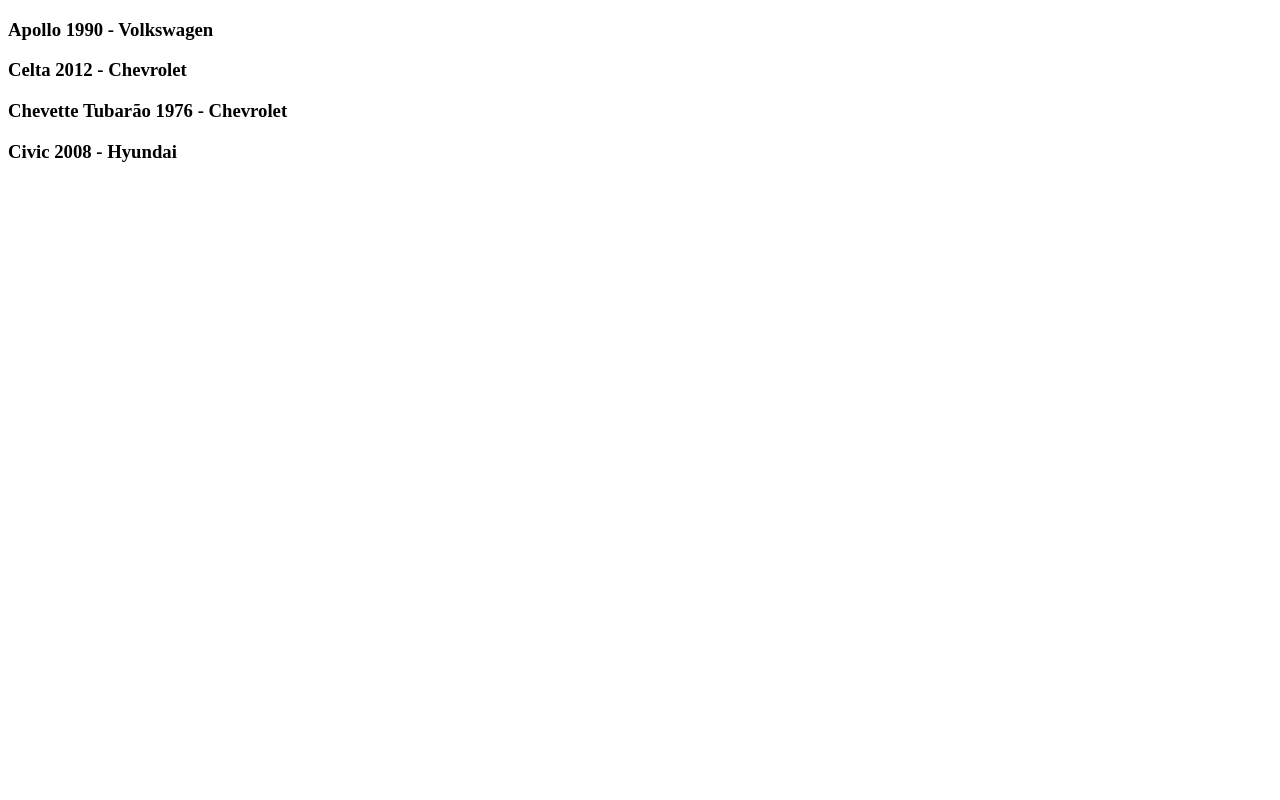
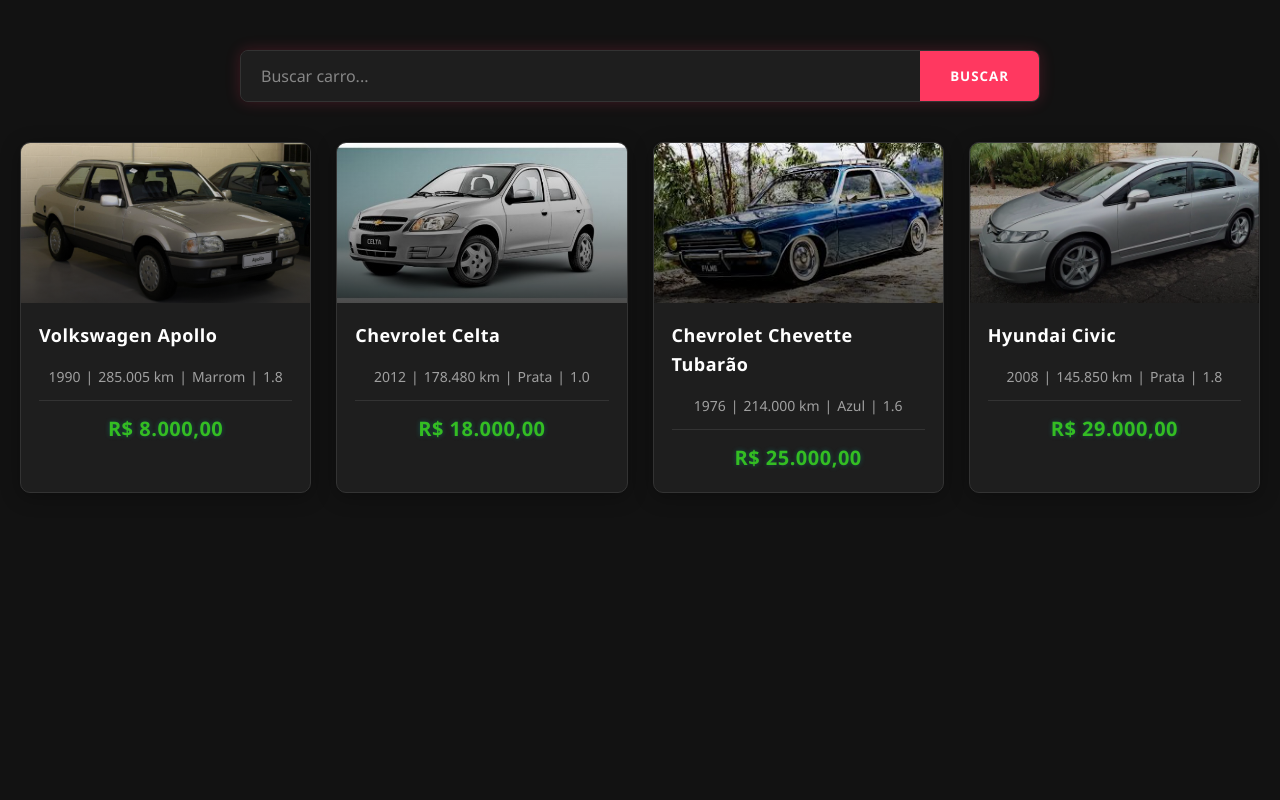
Before and after one commit to RailanDeivid/Car_Sales_System_Web_Project, a Django app: page /cars/ in a window 1280 px wide. Run offline with Django 5.2, Linux system fonts and the light colour scheme; data comes from the database, SQL or seed files in the repository; both versions use the stored data as it was after the commit.

Commit message:
Update: Created css style page 'cars' and update model 'cars

```diff
--- /dev/null
+++ b/app/static/cars/css/styles.css
@@ -0,0 +1,224 @@
+/* Variáveis de cores - Tema Dark */
+:root {
+  --primary: #ff3860;       /* Vermelho vibrante */
+  --primary-light: #ff1443; /* Vermelho mais escuro */
+  --secondary: #34bd22;     /* Verde água brilhante */
+  --dark-bg: #121212;       /* Fundo escuro */
+  --card-bg: #1e1e1e;       /* Fundo dos cards */
+  --text: #e0e0e0;          /* Texto claro */
+  --text-light: #a0a0a0;    /* Texto secundário */
+  --card-title: #ffffff;     /* Título branco */
+  --sponsored: #ff9f1c;     /* Laranja para patrocinados */
+  --border: #333333;        /* Bordas escuras */
+}
+
+/* Reset básico */
+* {
+  margin: 0;
+  padding: 0;
+  box-sizing: border-box;
+  font-family: 'Segoe UI', Tahoma, Geneva, Verdana, sans-serif;
+}
+
+body {
+  background-color: var(--dark-bg);
+  color: var(--text);
+  line-height: 1.6;
+  padding: 20px;
+  min-height: 100vh;
+}
+
+/* Formulário de busca - Estilo Neon */
+form {
+  max-width: 800px;
+  margin: 30px auto;
+  display: flex;
+  border-radius: 8px;
+  overflow: hidden;
+  background-color: var(--card-bg);
+  border: 1px solid var(--border);
+  box-shadow: 0 0 15px rgba(255, 56, 96, 0.2);
+}
+
+form input[type="text"] {
+  flex: 1;
+  padding: 14px 20px;
+  border: none;
+  font-size: 16px;
+  outline: none;
+  background-color: var(--card-bg);
+  color: var(--text);
+}
+
+form input[type="text"]::placeholder {
+  color: var(--text-light);
+  opacity: 0.8;
+}
+
+form button {
+  background-color: var(--primary);
+  color: white;
+  border: none;
+  padding: 0 30px;
+  font-weight: 600;
+  cursor: pointer;
+  transition: all 0.3s ease;
+  text-transform: uppercase;
+  letter-spacing: 1px;
+}
+
+form button:hover {
+  background-color: var(--primary-light);
+  box-shadow: 0 0 10px rgba(255, 56, 96, 0.5);
+}
+
+/* Grid de carros - Efeito de profundidade */
+.car-grid {
+  display: grid;
+  grid-template-columns: repeat(auto-fill, minmax(280px, 1fr));
+  gap: 25px;
+  max-width: 1300px;
+  margin: 40px auto;
+}
+
+/* Card de carro - Estilo Dark Modern */
+.car-card {
+  background-color: var(--card-bg);
+  border-radius: 10px;
+  overflow: hidden;
+  box-shadow: 0 4px 20px rgba(0, 0, 0, 0.3);
+  transition: all 0.3s cubic-bezier(0.25, 0.8, 0.25, 1);
+  border: 1px solid var(--border);
+  position: relative;
+}
+
+.car-card:hover {
+  transform: translateY(-5px);
+  box-shadow: 0 8px 25px rgba(2, 199, 18, 0.3);
+  border-color: var(--secondary);
+}
+
+/* Container da imagem com overlay */
+.car-image-container {
+  width: 100%;
+  height: 160px;
+  overflow: hidden;
+  position: relative;
+}
+
+.car-image-container::before {
+  content: '';
+  position: absolute;
+  top: 0;
+  left: 0;
+  width: 100%;
+  height: 100%;
+  background: linear-gradient(to top, rgba(0,0,0,0.7), transparent);
+  z-index: 1;
+}
+
+.car-image-container img {
+  width: 100%;
+  height: 100%;
+  object-fit: cover;
+  transition: transform 0.5s ease;
+}
+
+.car-card:hover .car-image-container img {
+  transform: scale(1.1);
+}
+
+/* Conteúdo do card - Tipografia moderna */
+.car-card-content {
+  padding: 18px;
+  display: flex;
+  flex-direction: column;
+  gap: 12px;
+  position: relative;
+  z-index: 2;
+}
+
+.car-card h2 {
+  font-size: 18px;
+  color: var(--card-title);
+  font-weight: 600;
+  margin-bottom: 4px;
+  letter-spacing: 0.5px;
+}
+
+/* Especificações (KM | Cor | Motor) - Estilo minimalista */
+.car-specs {
+  display: flex;
+  gap: 5px;
+  color: var(--text-light);
+  font-size: 14px;
+  flex-wrap: wrap;
+  align-items: center;
+  justify-content: center;
+}
+
+.car-specs span:not(:last-child)::after {
+  position: absolute;
+  right: -5px;
+  color: var(--border);
+}
+
+/* Preço - Destaque neon */
+.car-price {
+  margin-top: auto;
+  text-align: center;
+  padding-top: 12px;
+  border-top: 1px solid var(--border);
+}
+
+.car-value {
+  color: var(--secondary);
+  font-size: 20px;
+  font-weight: 700;
+  text-shadow: 0 0 5px rgba(0, 209, 178, 0.3);
+  letter-spacing: 0.5px;
+}
+
+/* Mensagem de nenhum resultado - Estilo dark */
+.no-results {
+  text-align: center;
+  grid-column: 1 / -1;
+  padding: 40px;
+  color: var(--text-light);
+  font-size: 20px;
+  background-color: var(--card-bg);
+  border-radius: 10px;
+  box-shadow: 0 4px 20px rgba(0, 0, 0, 0.3);
+  border: 1px solid var(--border);
+}
+
+/* Responsividade */
+@media (max-width: 768px) {
+  .car-grid {
+    grid-template-columns: repeat(auto-fill, minmax(240px, 1fr));
+    gap: 20px;
+  }
+
+  .car-image-container {
+    height: 140px;
+  }
+}
+
+@media (max-width: 480px) {
+  form {
+    flex-direction: column;
+  }
+
+  form input[type="text"] {
+    padding: 12px 15px;
+  }
+
+  form button {
+    padding: 12px;
+    width: 100%;
+  }
+
+  .car-grid {
+    grid-template-columns: 1fr;
+  }
+}
--- a/app/urls.py
+++ b/app/urls.py
@@ -7,5 +7,5 @@
 
 urlpatterns = [
     path("admin/", admin.site.urls),
-    path("cars/", cars_viws),
+    path("cars/", cars_viws, name="cars_list"),
 ] + static(settings.MEDIA_URL, document_root=settings.MEDIA_ROOT)
--- a/cars/admin.py
+++ b/cars/admin.py
@@ -8,9 +8,9 @@
     search_fields = ('name',)
 
 class CarAdmin(admin.ModelAdmin):
-    list_display = ('model', 'brand', 'factory_year', 'model_year', 'value')
-    search_fields = ('model', 'brand', 'factory_year', 'model_year',)
-    list_filter = ('factory_year', 'model_year')
+    list_display = ('model', 'brand', 'factory_year', 'model_year', 'value', 'plate', 'mileage', 'color', 'engine',)
+    search_fields = ('model', 'brand', 'factory_year', 'model_year','plate', 'mileage', 'color', 'engine',)
+    list_filter = ('factory_year', 'model_year','plate', 'mileage', 'color', 'engine',)
 
 
 
--- a/cars/models.py
+++ b/cars/models.py
@@ -18,6 +18,19 @@
     plate = models.CharField(max_length=10, blank=True, null=True)
     value = models.FloatField(blank=True, null=True)
     photo = models.ImageField(upload_to='cars/', blank=True, null=True)
+    mileage = models.IntegerField(blank=True, null=True)
+    color = models.CharField(max_length=50, blank=True, null=True)
+    engine = models.CharField(max_length=50, blank=True, null=True)
 
     def __str__(self):
         return self.model
+
+    def formatted_value(self):
+        if self.value is not None:
+            return f'R$ {self.value:,.2f}'.replace(',', 'v').replace('.', ',').replace('v', '.')
+        return 'R$ 0,00'
+
+    def formatted_mileage(self):
+        if self.mileage is not None:
+            return f'{self.mileage:,}'.replace(',', '.')
+        return '0'
--- a/cars/templates/cars.html
+++ b/cars/templates/cars.html
@@ -2,14 +2,46 @@
 <html lang="pt-BR">
 <head>
     <meta charset="UTF-8">
-    <meta name="cars" content="width=device-width, initial-scale=1.0">
+    <meta name="viewport" content="width=device-width, initial-scale=1.0">
     <title>Cars</title>
+    {% load static %}
+    <link rel="stylesheet" href="{% static 'cars/css/styles.css' %}">
+    <link href="https://fonts.googleapis.com/icon?family=Material+Icons" rel="stylesheet">
 </head>
-{% block content %}
-    <body>
-        {% for Car in Cars %}
-            <h3>{{ Car.model }} {{ Car.factory_year }} - {{ Car.brand}}</h3>
-        {% endfor %}
-    </body>
-{% endblock %}
+<body>
+    {% block content %}
+    <form method="GET" action="{% url 'cars_list' %}">
+        <input type="text" name="search" placeholder="Buscar carro...">
+        <button type="submit">Buscar</button>
+    </form>
+    <div class="car-grid">
+        {% if cars %}
+            {% for car in cars %}
+                <div class="car-card">
+                    <div class="car-image-container">
+                        <img src="{{ car.photo.url }}" alt="{{ car.brand }} {{ car.model }}">
+                    </div>
+
+                    <div class="car-card-content">
+                        <h2>{{ car.brand }} {{ car.model }}</h2>
+
+                        <div class="car-specs">
+                            <span>{{ car.factory_year }}</span> |
+                            <span>{{ car.formatted_mileage |default:"-" }} km</span> |
+                            <span>{{ car.color|default:"Cor não informada" }}</span> |
+                            <span>{{ car.engine }}</span>
+                        </div>
+
+                        <div class="car-price">
+                            <span class="car-value">{{ car.formatted_value }}</span>
+                        </div>
+                    </div>
+                </div>
+            {% endfor %}
+        {% else %}
+            <p class="no-results">Nenhum carro encontrado.</p>
+        {% endif %}
+    </div>
+    {% endblock %}
+</body>
 </html>
--- a/cars/views.py
+++ b/cars/views.py
@@ -8,10 +8,10 @@
     search =  request.GET.get('search')
 
     if search:
-        cars = Car.objects.filter(model__icontains=search)
+        cars = cars.filter(model__icontains=search)
 
     return render(
                 request,
                 "cars.html",
-                {'Cars': cars}
+                {'cars': cars}
     )
```
Also changed, not shown: app/settings.py (+7 -1 lines), cars/migrations/0004_car_color_car_engine_car_mileage.py (added), db.sqlite3, media/cars/Civic_2008.webp (deleted), media/cars/chevette_tubarão.jpg (added), media/cars/chevette_tubarão.webp (deleted), media/cars/civic_2008.jpg (added).
